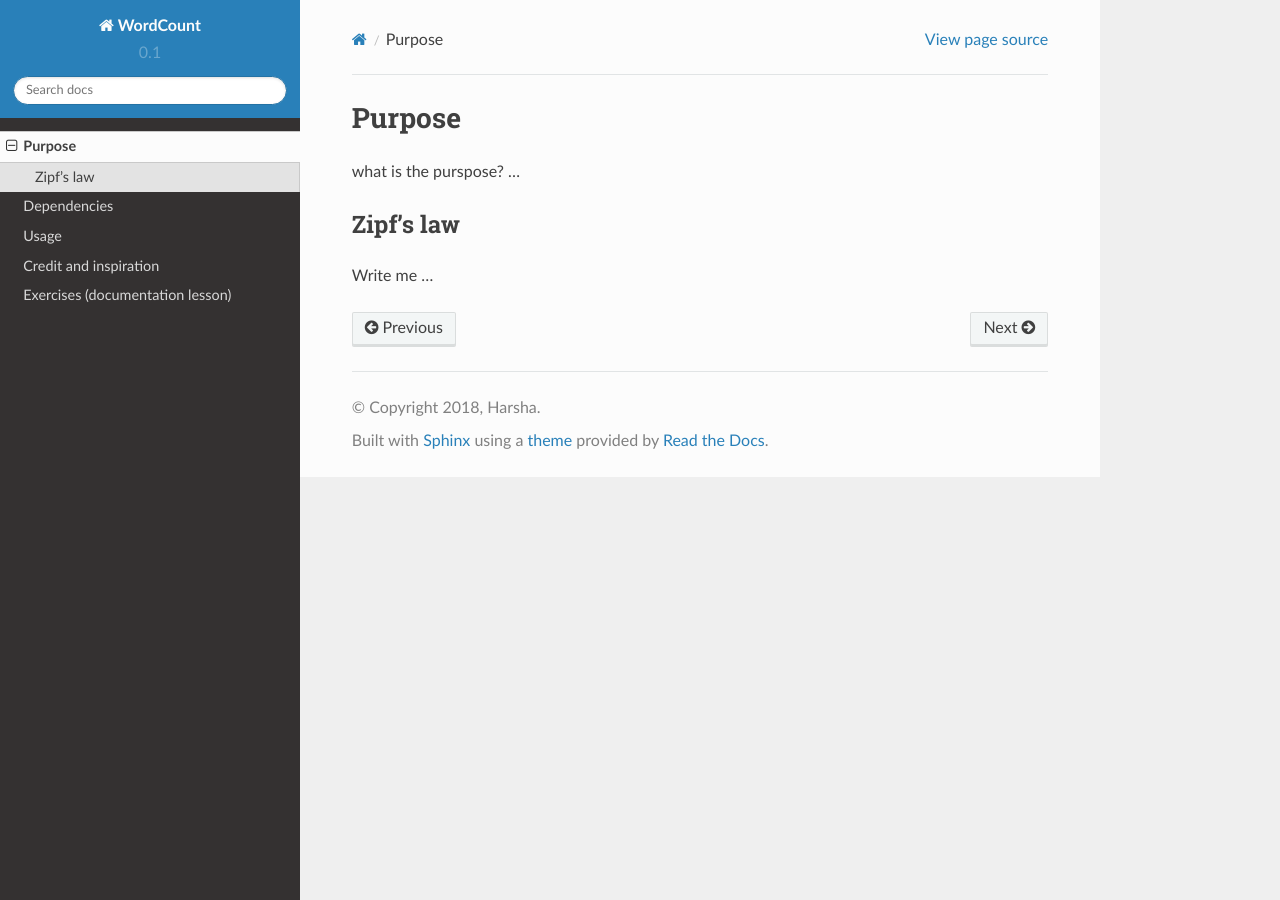
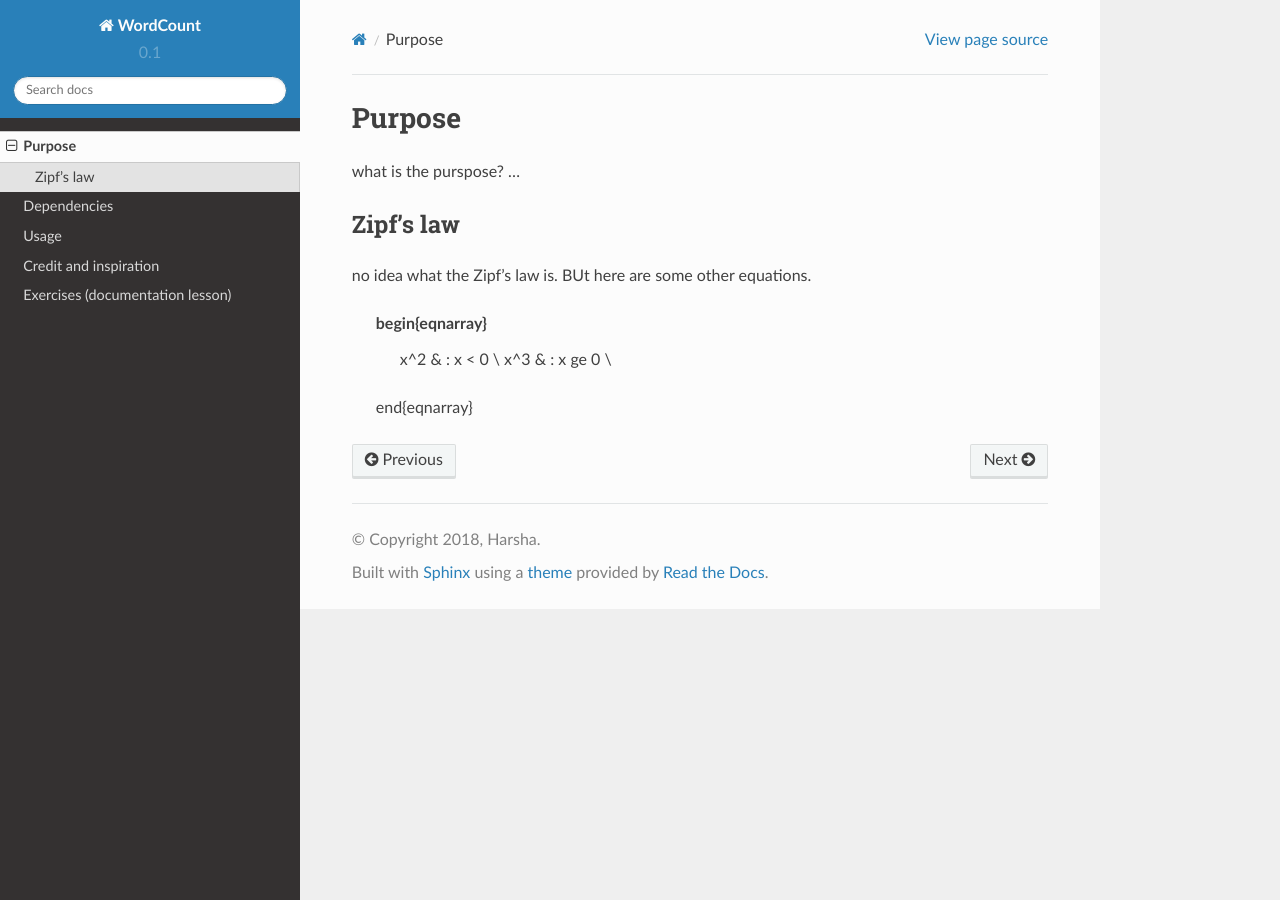
Before and after one commit to AsanthiJ/word-count, a Sphinx documentation site: the page built from doc/purpose.rst, in a window 1280 px wide. Built offline with Sphinx 7.4.7 and the Read the Docs theme 2.0.0, drawn with Linux system fonts in a browser that asks for light colours.

Commit message:
eq in purpose

```diff
--- a/doc/purpose.rst
+++ b/doc/purpose.rst
@@ -9,4 +9,10 @@ what is the purspose? ...
 Zipf's law
 ----------
 
-Write me ...
+no idea what the Zipf's law is. BUt here are some other equations.
+
+
+   \begin{eqnarray}
+     x^2 & : x < 0 \\
+     x^3 & : x \ge 0 \\
+   \end{eqnarray}
```
